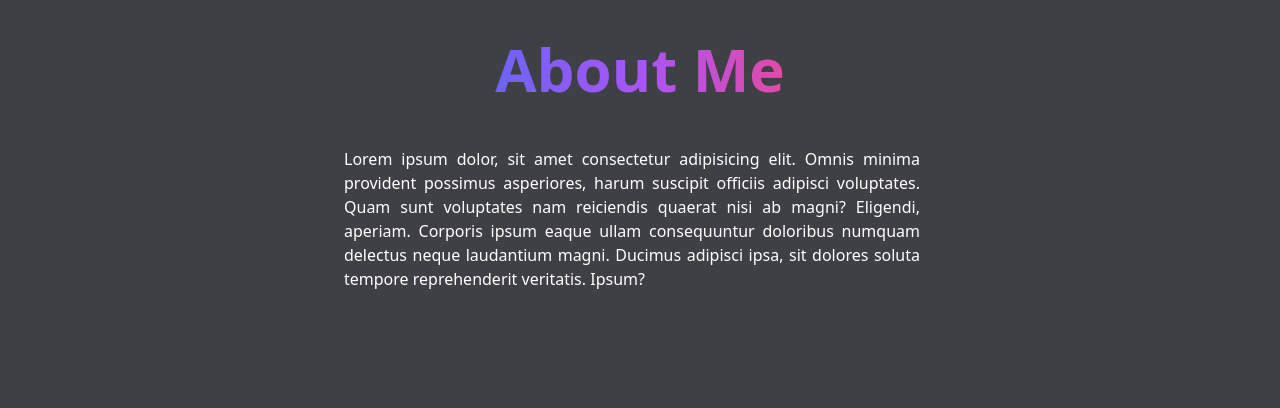
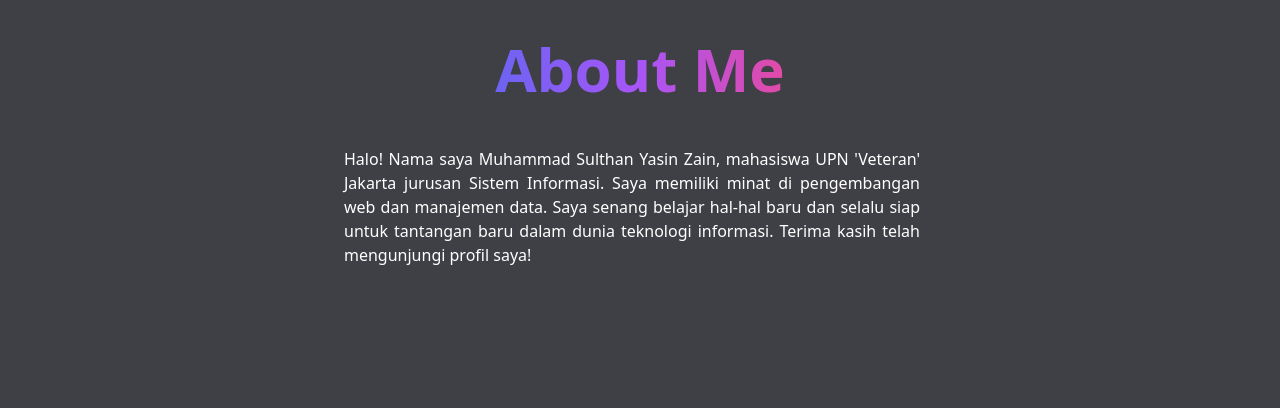
Before and after one commit to SulthanYasinZain/KSM-Sulthan-Yasin, a plain HTML site: page Index.html in a window 1280 px wide. Shown: the part 937-1345 px from the top of the page. Drawn offline with nearby package versions, Linux system fonts and the light colour scheme.

Commit message:
Pengubahan di bagian About Me

```diff
--- a/Index.html
+++ b/Index.html
@@ -52,12 +52,11 @@
         <p
           class="text-base text-white pl-6 pr-10 py-6 text-justify sm:w-[50%] hilang"
         >
-          Lorem ipsum dolor, sit amet consectetur adipisicing elit. Omnis minima
-          provident possimus asperiores, harum suscipit officiis adipisci
-          voluptates. Quam sunt voluptates nam reiciendis quaerat nisi ab magni?
-          Eligendi, aperiam. Corporis ipsum eaque ullam consequuntur doloribus
-          numquam delectus neque laudantium magni. Ducimus adipisci ipsa, sit
-          dolores soluta tempore reprehenderit veritatis. Ipsum?
+          Halo! Nama saya Muhammad Sulthan Yasin Zain, mahasiswa UPN 'Veteran'
+          Jakarta jurusan Sistem Informasi. Saya memiliki minat di pengembangan
+          web dan manajemen data. Saya senang belajar hal-hal baru dan selalu
+          siap untuk tantangan baru dalam dunia teknologi informasi. Terima
+          kasih telah mengunjungi profil saya!
         </p>
       </section>
 
```
